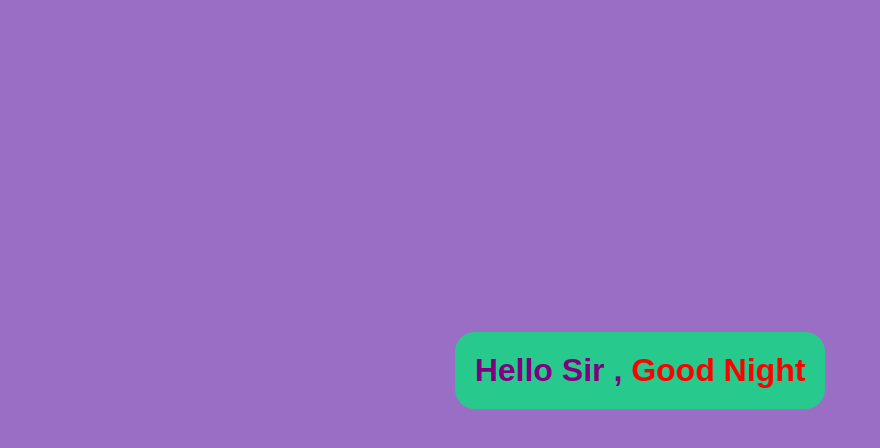
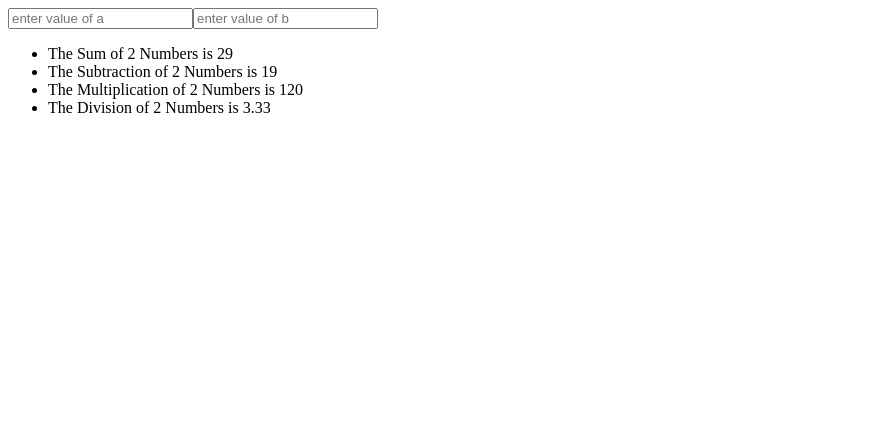
Before and after one commit to aayushjoshi129/Practice, a React (Create React App) app in the folder React_Tasks_Practice/thapa_tasks_app/: page / in a window 1280 px wide. Shown: the top 448 px of the page, without its empty margins (0-880 px from the left). Built offline with nearby package versions, Linux system fonts and the light colour scheme.

Commit message:
Fifth Task Completed Thapa_Technical(Basic Calculator)

```diff
--- /dev/null
+++ b/React_Tasks_Practice/thapa_tasks_app/src/Thapa_Technical_Tasks/Calculator/MainCalculator.js
@@ -0,0 +1,20 @@
+import React from 'react'
+import {Add,Subtract,Multiply,Divide} from './Operations'
+
+function Calculator(){
+
+  return (
+    <>
+      <input type="text" placeholder="enter value of a"/>
+      <input type="text" placeholder="enter value of b"/>
+    <ul>
+      <li>The Sum of 2 Numbers is {Add(24,5)}</li>
+      <li>The Subtraction of 2 Numbers is {Subtract(24,5)}</li>
+      <li>The Multiplication of 2 Numbers is {Multiply(24,5)}</li>
+      <li>The Division of 2 Numbers is {Divide(10,3)}</li>
+    </ul>
+  </>
+  )
+}
+
+export default Calculator
--- /dev/null
+++ b/React_Tasks_Practice/thapa_tasks_app/src/Thapa_Technical_Tasks/Calculator/Operations.js
@@ -0,0 +1,16 @@
+function Add(a,b){
+  return a+b;
+}
+
+function Subtract(a,b){
+  return a-b;
+}
+
+function Multiply(a,b){
+  return a*b;
+}
+
+function Divide(a,b){
+  return (a/b).toFixed(2);    // toFixed(digit) --> It let the output to round upto the given number of decimals.
+}
+export {Add,Subtract,Multiply,Divide}
--- a/React_Tasks_Practice/thapa_tasks_app/src/index.js
+++ b/React_Tasks_Practice/thapa_tasks_app/src/index.js
@@ -1,6 +1,5 @@
 import React from 'react'
 import ReactDOM from 'react-dom'
-import App from "./App"
-import "./index.css"
+import MainCalculator from './Thapa_Technical_Tasks/Calculator/MainCalculator'
 
-ReactDOM.render( <App/>, document.getElementById("root")) // Used App Component
+ReactDOM.render( <MainCalculator/>, document.getElementById("root")) // Used App Component
```
